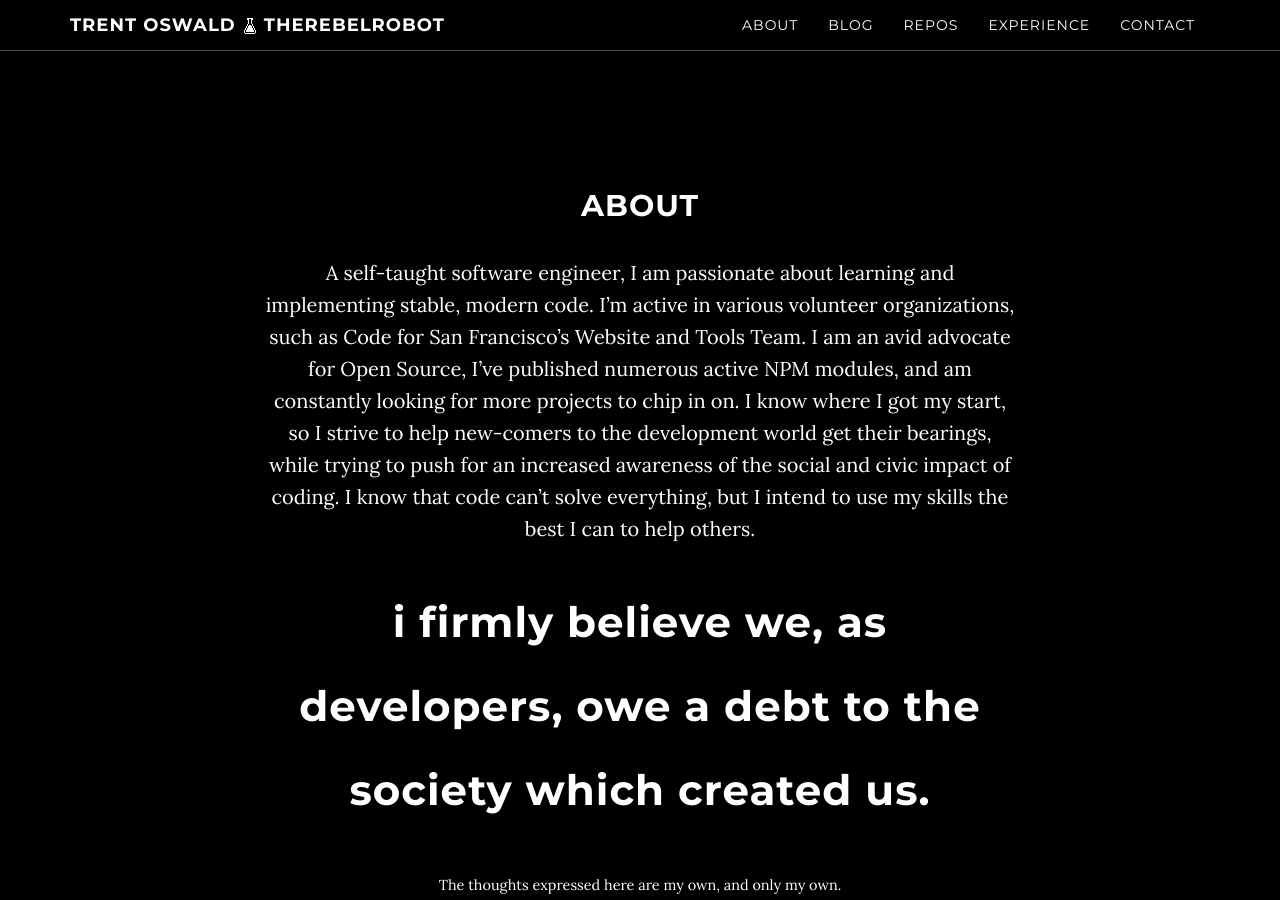
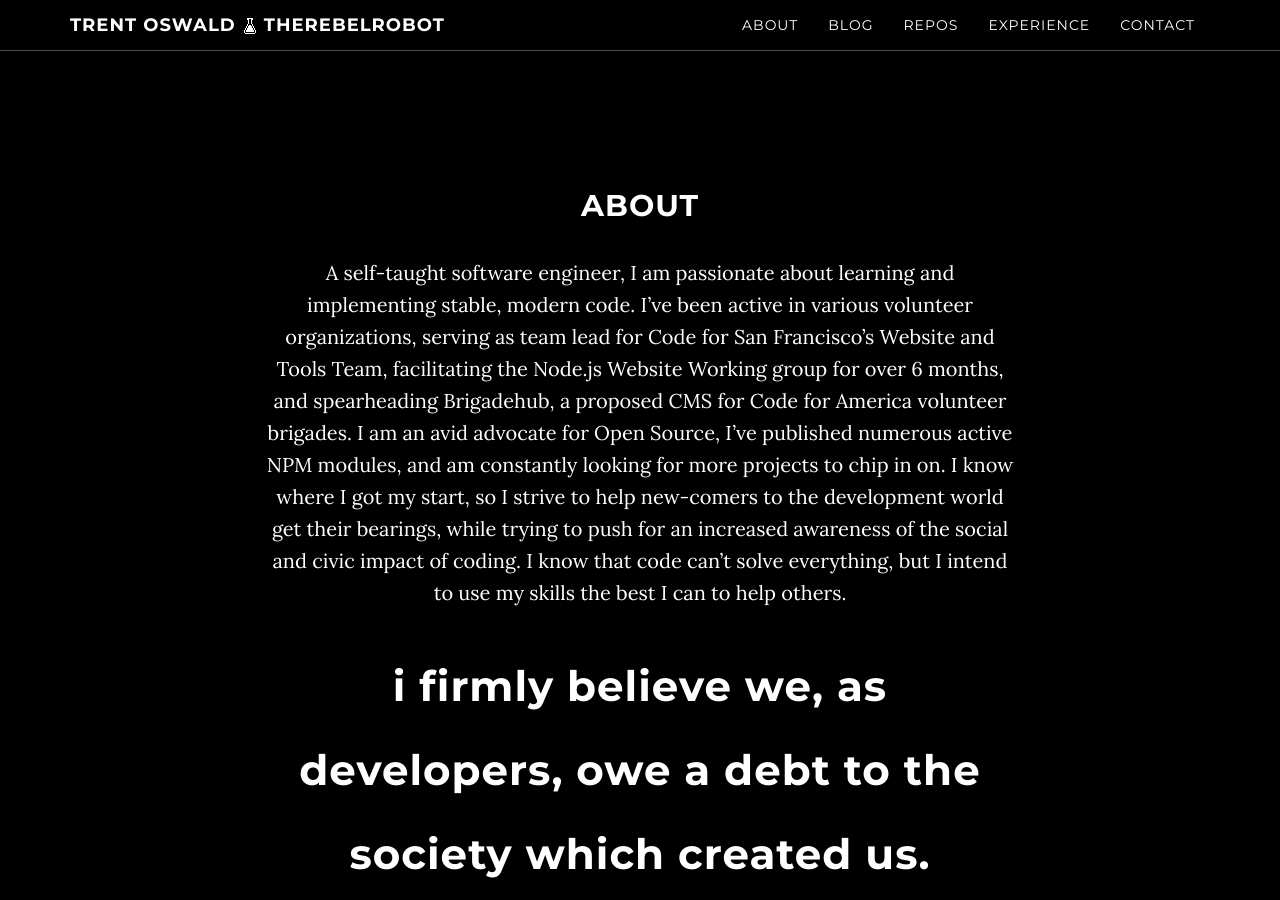
Before and after one commit to therebelrobot/old-website, a Jekyll site: the page built from index.html, in a window 1280 px wide and 900 px high, scrolled down 961 px. Built offline with Jekyll 4.4.1, drawn with Linux system fonts in a browser that asks for light colours; nearby versions of some CDN libraries; comment, search, counter and statistics services are not loaded.

Commit message:
Update about.html

```diff
--- a/about.html
+++ b/about.html
@@ -6,11 +6,13 @@ title: About
 ## About
 
 A self-taught software engineer, I am passionate about learning and implementing stable, modern code.
-I'm active in various volunteer organizations, such as Code for San Francisco's Website and Tools Team.
-I am an avid advocate for Open Source, I've published numerous active NPM modules, and am constantly looking for
-more projects to chip in on. I know where I got my start, so I strive to help new-comers to the development
-world get their bearings, while trying to push for an increased awareness of the social and civic impact of
-coding. I know that code can't solve everything, but I intend to use my skills the best I can to help others.
+I've been active in various volunteer organizations, serving as team lead for Code for San Francisco's
+Website and Tools Team, facilitating the Node.js Website Working group for over 6 months, and spearheading
+Brigadehub, a proposed CMS for Code for America volunteer brigades. I am an avid advocate for Open Source,
+I've published numerous active NPM modules, and am constantly looking for more projects to chip in on.
+I know where I got my start, so I strive to help new-comers to the development world get their bearings,
+while trying to push for an increased awareness of the social and civic impact of coding. I know that
+code can't solve everything, but I intend to use my skills the best I can to help others.
 
 <h5 class="callout">
 I firmly believe we, as developers, owe a debt to the society which created us.
```
